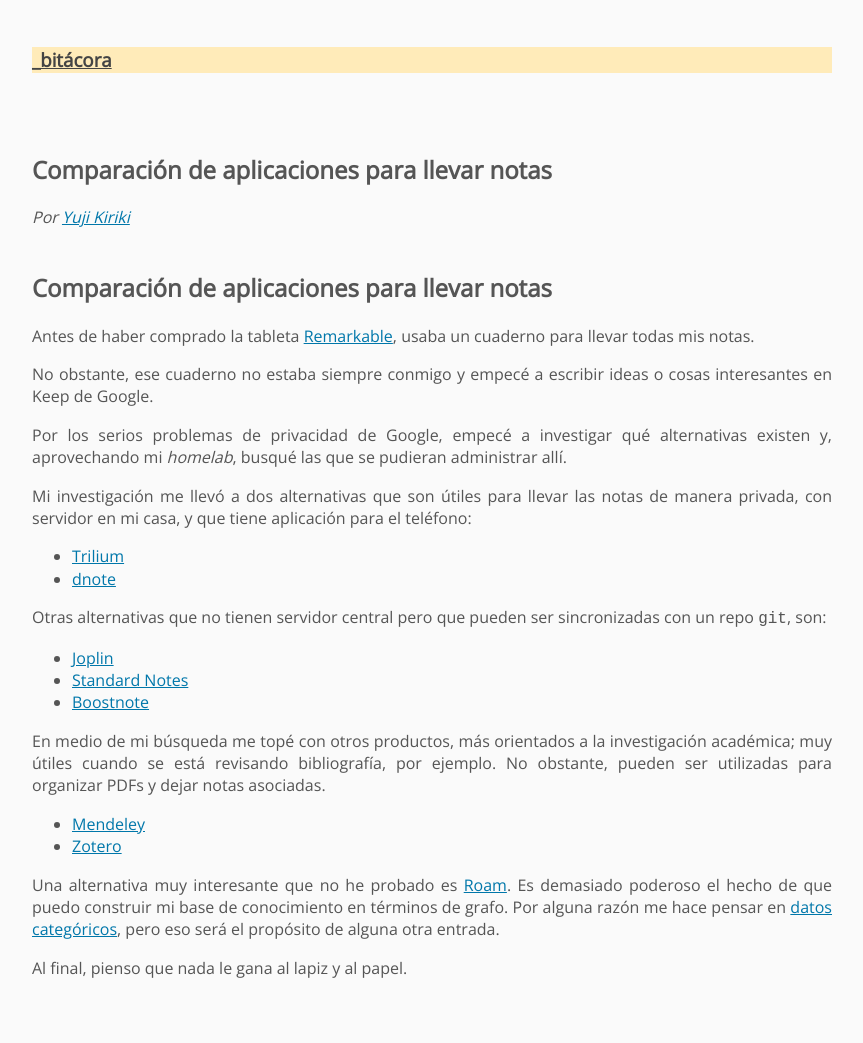
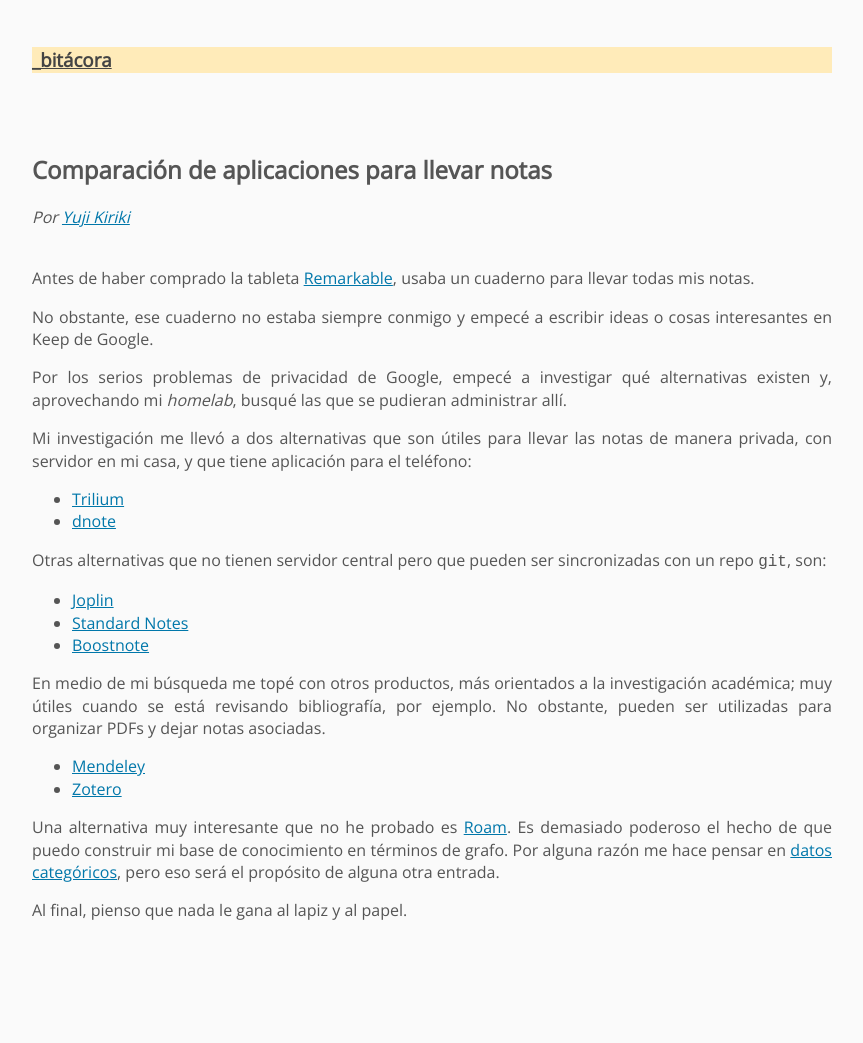
Before and after one commit to yujikiriki/yujikiriki.github.io, a Jekyll site: the page built from _posts/2020-01-23-tomar_notas.markdown, in a window 1280 px wide. Shown: the whole page, without its empty margins (208-1071 px from the left). Built offline with Jekyll 4.4.1, drawn with Linux system fonts in a browser that asks for light colours; after the commit the page ends 986 px from its top, so only the background shows below that.

Commit message:
tomar notas

```diff
--- a/_posts/2020-01-23-tomar_notas.markdown
+++ b/_posts/2020-01-23-tomar_notas.markdown
@@ -4,9 +4,6 @@
 author: Yuji Kiriki
 author_url: https://s3.amazonaws.com/bitacora/me.html
 ---
-
-# Comparación de aplicaciones para llevar notas
-
 Antes de haber comprado la tableta [Remarkable](https://remarkable.com/), usaba un cuaderno para llevar todas mis notas.
 
 No obstante, ese cuaderno no estaba siempre conmigo y empecé a escribir ideas o cosas interesantes en Keep de Google.
```
